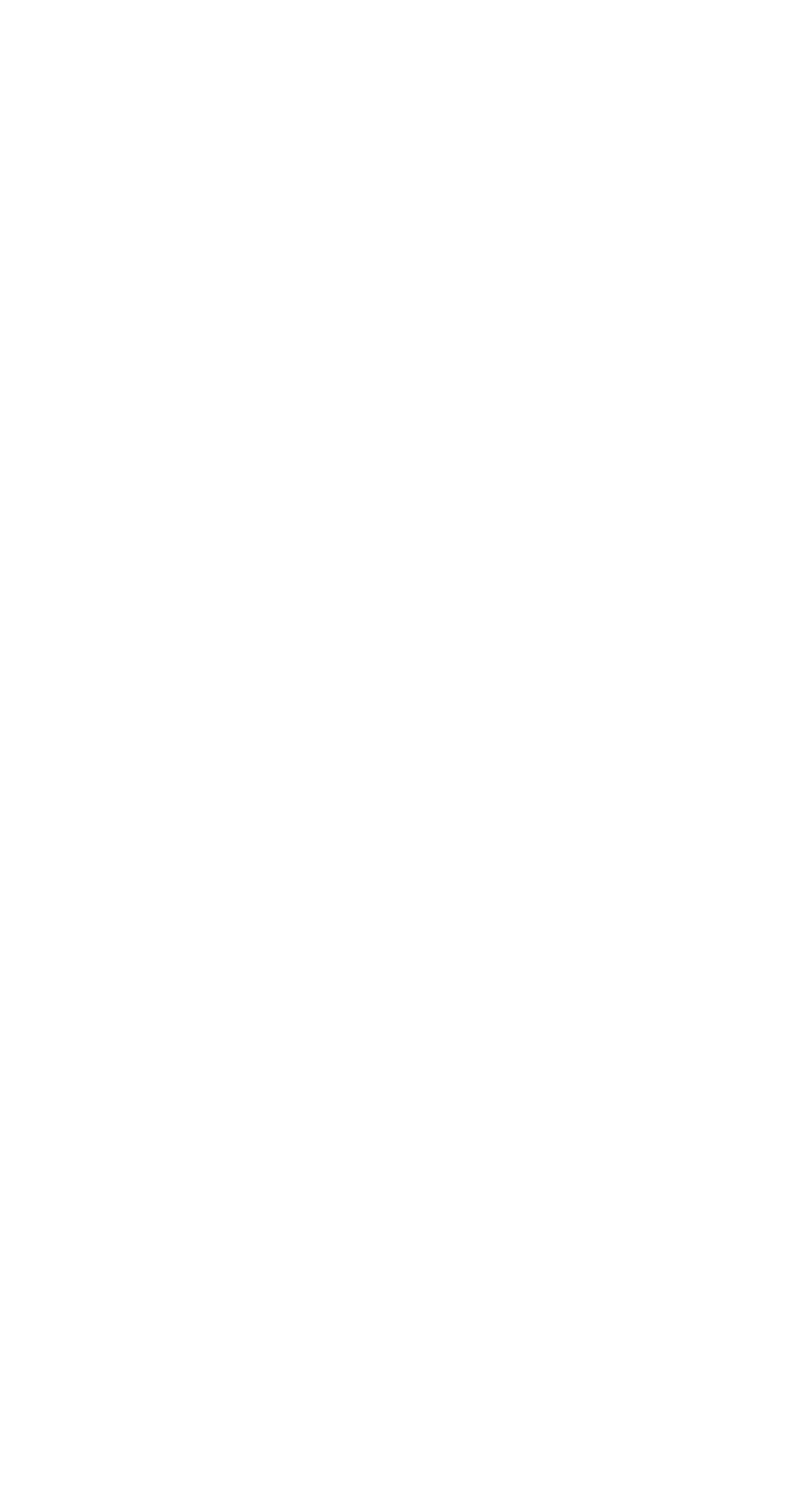
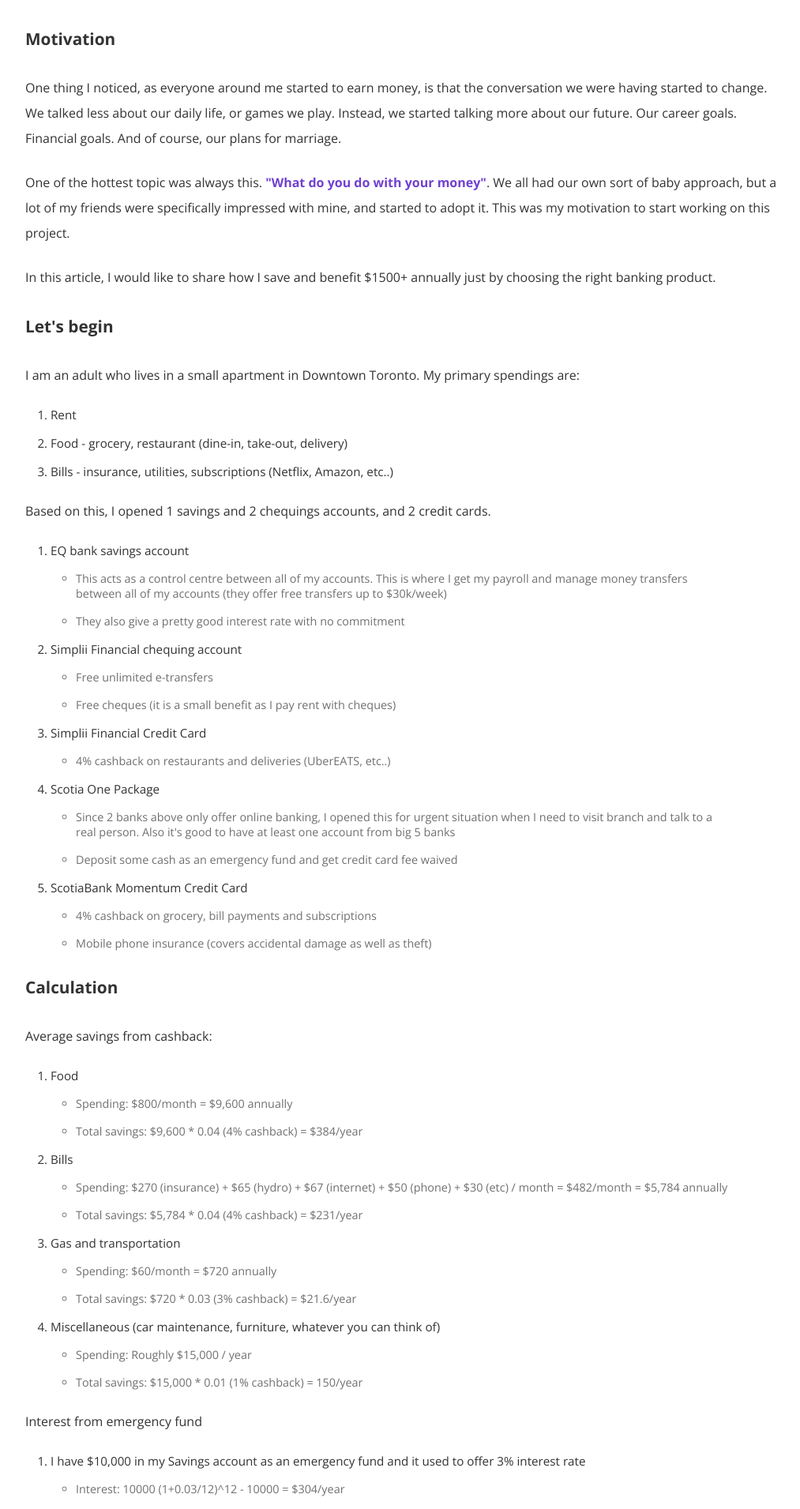
Before and after one commit to suno-o/BooKee, a Next.js app: page /learn/choosing-banking-products in a window 1280 px wide. Before the commit this address had no page. Shown: the part 886-2797 px from the top of the page at 79% size, without its empty margins (128-1141 px from the left). Before the commit the page ends 800 px from the top, so only its background shows below. Built offline with nearby package versions, Linux system fonts and the light colour scheme.

Commit message:
feat: Choosing your banking products article and page

```diff
--- a/src/components/Layout/components/Footer/index.tsx
+++ b/src/components/Layout/components/Footer/index.tsx
@@ -5,7 +5,7 @@
   <FooterContainer>
     <FooterWrapper>
       <Links>
-        <LinkItem href='/case-study'>Case study</LinkItem>
+        <LinkItem href='/learn/choosing-banking-products'>How to save money</LinkItem>
         <LinkItem href='/paying-bills'>Paying credit bills</LinkItem>
         <LinkItem href='/privacy-policy'>Privacy Policy</LinkItem>
       </Links>
--- /dev/null
+++ b/src/pages/learn/choosing-banking-products/index.tsx
@@ -0,0 +1,13 @@
+import type { ReactElement } from 'react'
+import HomeLayout from '@/components/Layout/HomeLayout'
+import ChoosingBankingProducts from '@/views/Learn/ChoosingBankingProducts'
+
+export default function ChoosingBankingProductsPage() {
+  return <ChoosingBankingProducts />
+}
+
+ChoosingBankingProductsPage.getLayout = function getLayout(page: ReactElement) {
+  return (
+    <HomeLayout>{page}</HomeLayout>
+  )
+}
--- a/src/theme/globalStyles.ts
+++ b/src/theme/globalStyles.ts
@@ -12,6 +12,10 @@
     padding: 0;
   }
 
+  ul, ol {
+    margin-left: 1rem;
+  }
+
   b {
     color: ${p => p.theme.colors.primary};
     white-space: nowrap;
--- a/src/views/Home/components/Steps/Step1.tsx
+++ b/src/views/Home/components/Steps/Step1.tsx
@@ -14,9 +14,9 @@
           Understanding your spending habit, and choosing the right banking product is the first step.
           BooKee helps you categorize your spendings, so you can better analyze them.
         </p>
-        <Note>Learn how I save and benefit $1500+ anually just by choosing the right product</Note>
-        <Link href='/case-study'>
-          <StepButton width={140}>Case study</StepButton>
+        <Note>Learn how I save and benefit $1500+ annually just by choosing the right product</Note>
+        <Link href='/learn/choosing-banking-products'>
+          <StepButton width={140}>Read more</StepButton>
         </Link>
       </Jumbotron.Content>
     </Jumbotron.Pane>
--- /dev/null
+++ b/src/views/Learn/ChoosingBankingProducts/index.tsx
@@ -0,0 +1,131 @@
+import { PageSection } from "@/components/Layout/Page"
+import { Heading1, Heading3 } from "@/components/Heading"
+import { Header, Date, Img, Content, P, Ul, Ol, Li } from "../styles"
+import savingImg from "@/assets/images/casestudy.jpg"
+
+export default function ChoosingBankingProducts() {
+  return (
+    <PageSection>
+      <Header>
+        <Heading1>Choosing Your Banking Products</Heading1>
+        <Date>April 13, 2024 10:30pm</Date>
+      </Header>
+      <Content>
+        <Img src={savingImg} alt='Choosing banking products article image' />
+
+        {/* motivation */}
+        <Heading3 style={{margin: '32px 0'}}>Motivation</Heading3>
+        <P>
+          One thing I noticed, as everyone around me started to earn money, is that the conversation we were
+          having started to change. We talked less about our daily life, or games we play.
+          Instead, we started talking more about our future. Our career goals. Financial goals. And of course, our plans for marriage.
+        </P>
+        <P>
+          One of the hottest topic was always this. <b>"What do you do with your money"</b>. We all had our own sort of baby approach, but a lot of my friends were
+          specifically impressed with mine, and started to adopt it. This was my motivation to start working on this project.
+        </P>
+        <P>
+          In this article, I would like to share how I save and benefit $1500+ annually just by choosing the right banking product.
+        </P>
+
+        {/* begin */}
+        <Heading3 style={{margin: '32px 0'}}>Let's begin</Heading3>
+        <P>I am an adult who lives in a small apartment in Downtown Toronto. My primary spendings are:</P>
+        <Ol>
+          <Li>Rent</Li>
+          <Li>Food - grocery, restaurant (dine-in, take-out, delivery)</Li>
+          <Li>Bills - insurance, utilities, subscriptions (Netflix, Amazon, etc..)</Li>
+        </Ol>
+        <P>Based on this, I opened 1 savings and 2 chequings accounts, and 2 credit cards.</P>
+        <Ol>
+          <Li>
+            EQ bank savings account
+            <Ul>
+              <Li>This acts as a control centre between all of my accounts. This is where I get my payroll and manage money transfers between all of my accounts (they offer free transfers up to $30k/week)</Li>
+              <Li>They also give a pretty good interest rate with no commitment</Li>
+            </Ul>
+          </Li>
+          <Li>
+            Simplii Financial chequing account
+            <Ul>
+              <Li>Free unlimited e-transfers</Li>
+              <Li>Free cheques (it is a small benefit as I pay rent with cheques)</Li>
+            </Ul>
+          </Li>
+          <Li>
+            Simplii Financial Credit Card
+            <Ul>
+              <Li>4% cashback on restaurants and deliveries (UberEATS, etc..)</Li>
+            </Ul>
+          </Li>
+          <Li>
+            Scotia One Package
+            <Ul>
+              <Li>Since 2 banks above only offer online banking, I opened this for urgent situation when I need to visit branch and talk to a real person. Also it's good to have at least one account from big 5 banks</Li>
+              <Li>Deposit some cash as an emergency fund and get credit card fee waived</Li>
+            </Ul>
+          </Li>
+          <Li>
+            ScotiaBank Momentum Credit Card
+            <Ul>
+              <Li>4% cashback on grocery, bill payments and subscriptions</Li>
+              <Li>Mobile phone insurance (covers accidental damage as well as theft)</Li>
+            </Ul>
+          </Li>
+        </Ol>
+
+        {/* calculation */}
+        <Heading3 style={{margin: '32px 0'}}>Calculation</Heading3>
+        <P>Average savings from cashback:</P>
+        <Ol>
+          <Li>
+            Food
+            <Ul>
+              <Li>Spending: $800/month = $9,600 annually</Li>
+              <Li>Total savings: $9,600 * 0.04 (4% cashback) = $384/year</Li>
+            </Ul>
+          </Li>
+          <Li>
+            Bills
+            <Ul>
+              <Li>Spending: $270 (insurance) + $65 (hydro) + $67 (internet) + $50 (phone) + $30 (etc) / month = $482/month = $5,784 annually</Li>
+              <Li>Total savings: $5,784 * 0.04 (4% cashback) = $231/year</Li>
+            </Ul>
+          </Li>
+          <Li>
+            Gas and transportation
+            <Ul>
+              <Li>Spending: $60/month = $720 annually</Li>
+              <Li>Total savings: $720 * 0.03 (3% cashback) = $21.6/year</Li>
+            </Ul>
+          </Li>
+          <Li>
+            Miscellaneous (car maintenance, furniture, whatever you can think of)
+            <Ul>
+              <Li>Spending: Roughly $15,000 / year</Li>
+              <Li>Total savings: $15,000 * 0.01 (1% cashback) = 150/year</Li>
+            </Ul>
+          </Li>
+        </Ol>
+        <P>Interest from emergency fund</P>
+        <Ol>
+          <Li>
+            I have $10,000 in my Savings account as an emergency fund and it used to offer 3% interest rate
+            <Ul>
+              <Li>Interest: 10000 (1+0.03/12)^12 - 10000 = $304/year</Li>
+            </Ul>
+          </Li>
+        </Ol>
+
+        {/* summary */}
+        <Heading3 style={{margin: '32px 0'}}>Summary</Heading3>
+        <P>
+          Based on the above calculation, the total amount I save is around $1,091/year. If I consider some of the spending
+          I did not disclose here, and value of benefits I receive, the total becomes around $1,500+/year. Some might say this isn't much. But
+          something is better than nothing :) And all I have done is <b>choosing the right banking products based on my spending habit.</b>
+        </P>
+
+      </Content>
+    </PageSection>
+  )
+}
--- /dev/null
+++ b/src/views/Learn/styles.tsx
@@ -0,0 +1,41 @@
+import Image from "next/image"
+import styled from "styled-components"
+
+export const Header = styled.div`
+`
+
+export const Date = styled.p`
+  font-size: 0.9rem;
+  color: ${p => p.theme.colors.text_grey_light};
+`
+
+export const Content = styled.div`
+  margin: 32px 0;
+  color: ${p => p.theme.colors.text_grey_dark};
+`
+
+export const P = styled.p`
+  margin: 24px 0;
+  line-height: 2rem;
+`
+
+export const Ol = styled.ol`
+  margin: 16px;
+  font-size: 0.95rem;
+`
+
+export const Ul = styled.ul`
+  margin: 16px;
+  color: ${p => p.theme.colors.text_grey};
+  font-size: 0.9rem;
+`
+
+export const Li = styled.li`
+  margin: 16px;
+`
+
+export const Img = styled(Image)`
+  width: 100%;
+  height: auto;
+  border-radius: 16px;
+`
```
Also changed, not shown: src/assets/images/casestudy.jpg (added).
